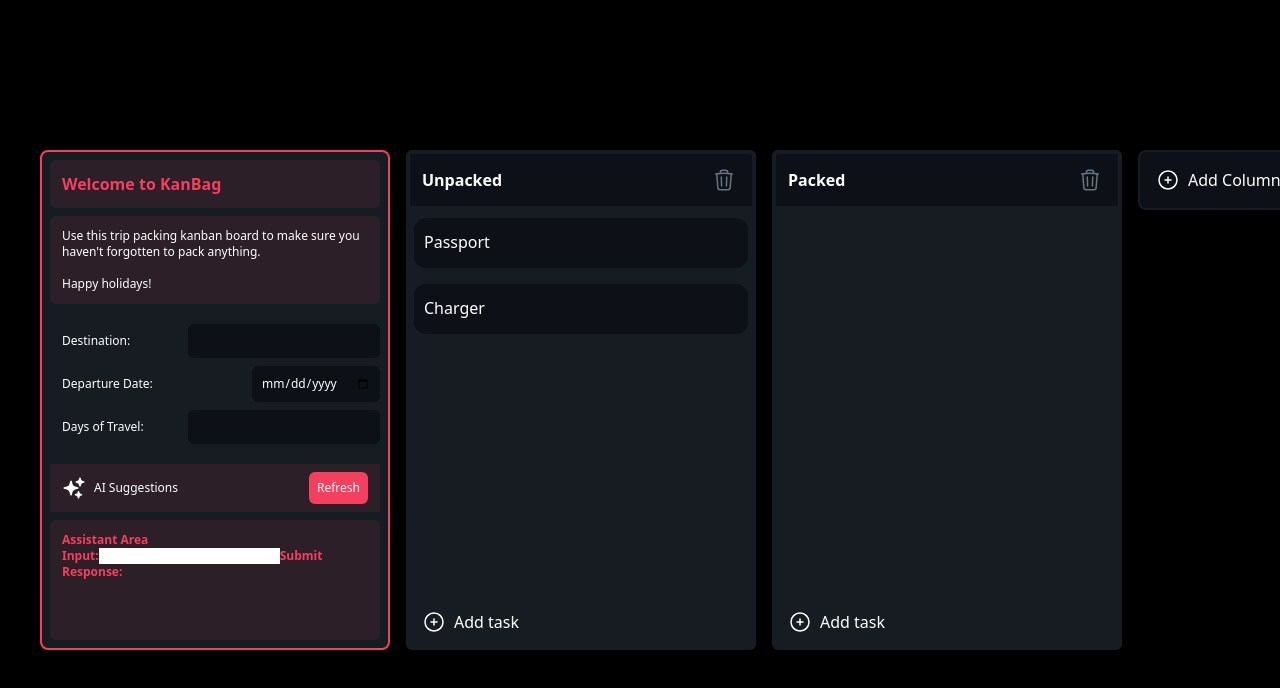
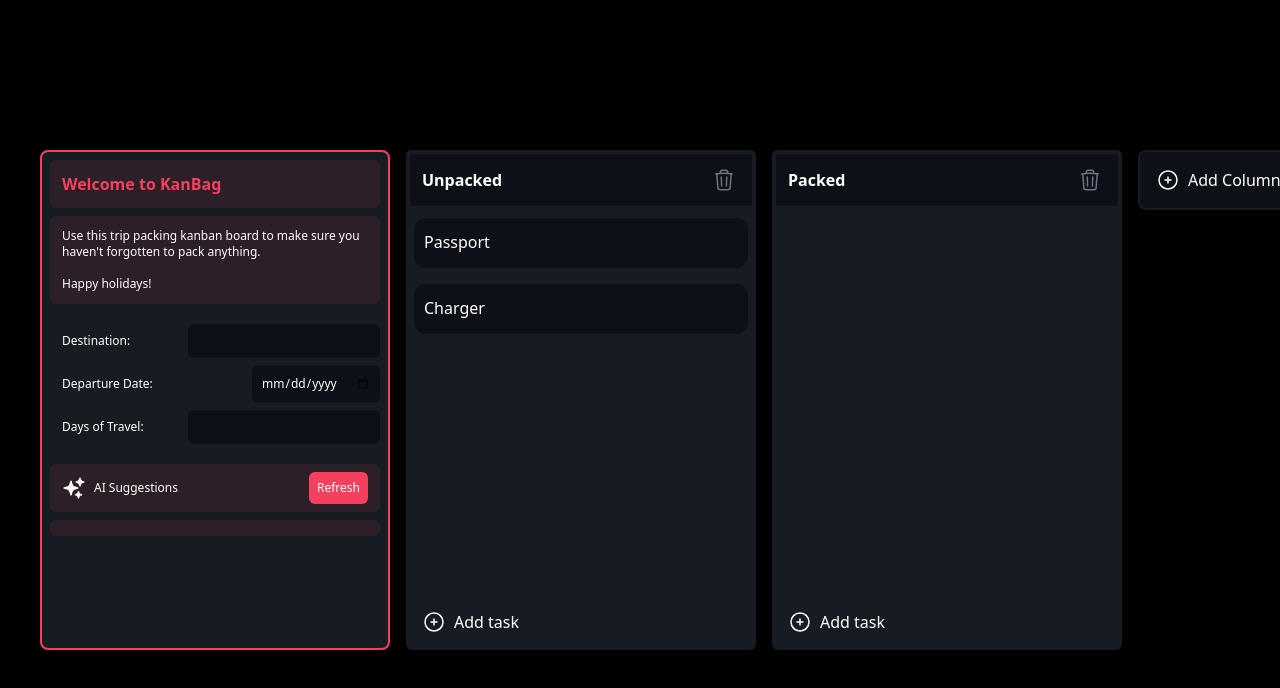
Before and after one commit to CodeBear117/Kanbag, a React (Vite) app: page / in a window 1280 px wide. Shown: the top 688 px of the page. Built offline with nearby package versions, Linux system fonts and the light colour scheme.

Commit message:
update styling of assistant area

```diff
--- a/src/components/AssistantArea.tsx
+++ b/src/components/AssistantArea.tsx
@@ -1,13 +1,6 @@
-// This component outputs the recommendations and suggestions of a GPT instance based on the user inputted packing list and trip details
-
-// how does that work?
-
-// The GPT model needs data
-// The data comes from the trip detail values
-// The data is aggregated into a JSON file with a general prompt and concatenated, named arrays of list items for each column defined by the user.
-// The model would use this as a prompt and return suggested packing items (2-3 at any one time, continuously updating) based on the the JSON
-// The output will be used to automatically generate task cards in the Asistant Area which the user can drag and drop in the column of their choice
-import ChatGPT from "./ChatGPT";
+import AssistantIcon from "../icons/AssistantIcon";
+import { useState } from "react";
+import axios from "axios";
 
 interface Props {
   destination: string;
@@ -20,10 +13,95 @@ const AssistantArea: React.FC<Props> = ({
   departureDate,
   daysOfTravel,
 }) => {
+  // state for AI response
+  const [response, setResponse] = useState("");
+
+  // handle refresh button push
+  const handleSubmit = async (e: React.FormEvent<HTMLFormElement>) => {
+    // prevent page refresh
+    e.preventDefault();
+
+    try {
+      // post req to local backend
+      const result = await axios.post("http://localhost:3001", {
+        // configure prompt
+        prompt: `I am going to ${destination} on ${departureDate} for ${daysOfTravel}. Suggest some things i might need to pack specific to this destination, time of year and duration.`,
+      });
+      // post req to Render deployment
+      //const result = await axios.post("https://kanbag.onrender.com", {
+      //prompt: `I am going to ${destination} on ${departureDate} for ${daysOfTravel}. Suggest some things i might need to pack specific to this destination, time of year and duration.`,
+      //});
+
+      // set response state to returned api data
+      setResponse(result.data);
+
+      // handle error
+    } catch (error) {
+      console.error(error);
+      setResponse(
+        "From GPT component - An error occurred while processing your request."
+      );
+    }
+  };
+
   return (
-    <div>
-      Assistant Area {destination} {departureDate} {daysOfTravel}
-      <ChatGPT />
+    <div className="flex flex-col flex-grow">
+      <div
+        className="
+        flex
+        justify-between
+        items-center
+        bg-opacity-10
+      bg-rose-500
+        px-3
+        py-2
+        mt-3
+        rounded-md
+      "
+      >
+        <div
+          className="
+          text-xs
+          rounded-md
+          flex
+          gap-2
+          items-center
+          "
+        >
+          <AssistantIcon />
+          AI Suggestions
+        </div>
+        <form onSubmit={handleSubmit}>
+          <button
+            type="submit"
+            className="
+            text-xs
+            bg-rose-500
+            hover:bg-rose-700
+            hover:bg-opacity-90
+            p-2
+            rounded-md
+            "
+          >
+            Refresh
+          </button>
+        </form>
+      </div>
+      <div
+        className="
+       text-xs
+       rounded-md
+       px-3
+       py-2
+       font-bold
+       bg-rose-500
+       bg-opacity-10
+       text-rose-500
+       mt-2
+       "
+      >
+        <div className="overflow-auto max-h-[104px]">{response}</div>
+      </div>
     </div>
   );
 };
--- a/src/components/ChatGPT.tsx
+++ /dev/null
@@ -1,45 +0,0 @@
-import React, { useState } from "react";
-import axios from "axios";
-
-const ChatGPT = () => {
-  const [input, setInput] = useState("");
-  const [response, setResponse] = useState("");
-
-  const handleSubmit = async (e: React.FormEvent<HTMLFormElement>) => {
-    e.preventDefault();
-
-    try {
-      // deployed with Render
-      const result = await axios.post("https://kanbag.onrender.com", {
-        prompt: input,
-      });
-      setResponse(result.data);
-    } catch (error) {
-      console.error(error);
-      setResponse(
-        "From GPT component - An error occurred while processing your request."
-      );
-    }
-  };
-
-  return (
-    <div>
-      <form onSubmit={handleSubmit}>
-        <label htmlFor="input">Input:</label>
-        <input
-          type="text"
-          id="input"
-          value={input}
-          onChange={(e) => setInput(e.target.value)}
-        />
-        <button type="submit">Submit</button>
-      </form>
-      <div>
-        <h3>Response:</h3>
-        <p>{response}</p>
-      </div>
-    </div>
-  );
-};
-
-export default ChatGPT;
--- a/src/components/WelcomeContainer.tsx
+++ b/src/components/WelcomeContainer.tsx
@@ -1,4 +1,3 @@
-import AssistantIcon from "../icons/AssistantIcon";
 import AssistantArea from "./AssistantArea";
 import React, { useState } from "react";
 
@@ -133,62 +132,7 @@ const WelcomeContainer = () => {
         "
         />
       </div>
-
-      <div
-        className="
-        flex
-        justify-between
-        items-center
-        bg-opacity-10
-      bg-rose-500
-        px-3
-        py-2
-        mt-3
-      "
-      >
-        <div
-          className="
-      text-xs
-      rounded-md
-      flex
-      gap-2
-      items-center
-      "
-        >
-          <AssistantIcon />
-          AI Suggestions
-        </div>
-        <button
-          type="submit"
-          className="
-        text-xs
-        bg-rose-500
-        hover:bg-rose-700
-        hover:bg-opacity-90
-        p-2
-        rounded-md
-        "
-        >
-          Refresh
-        </button>
-      </div>
-
-      <div
-        className="
-       flex-grow
-       text-xs
-       rounded-md
-       p-3
-       font-bold
-       bg-rose-500
-       bg-opacity-10
-       text-rose-500
-       overflow-auto
-     "
-        style={{
-          minHeight: "calc(20px)" /* Adjust for margin requirements */,
-        }}
-      >
+      <div>
         <AssistantArea
           destination={destination}
           departureDate={departureDate}
```
Also changed, not shown: 2 other files (tests, documents, lock files or other folders).
